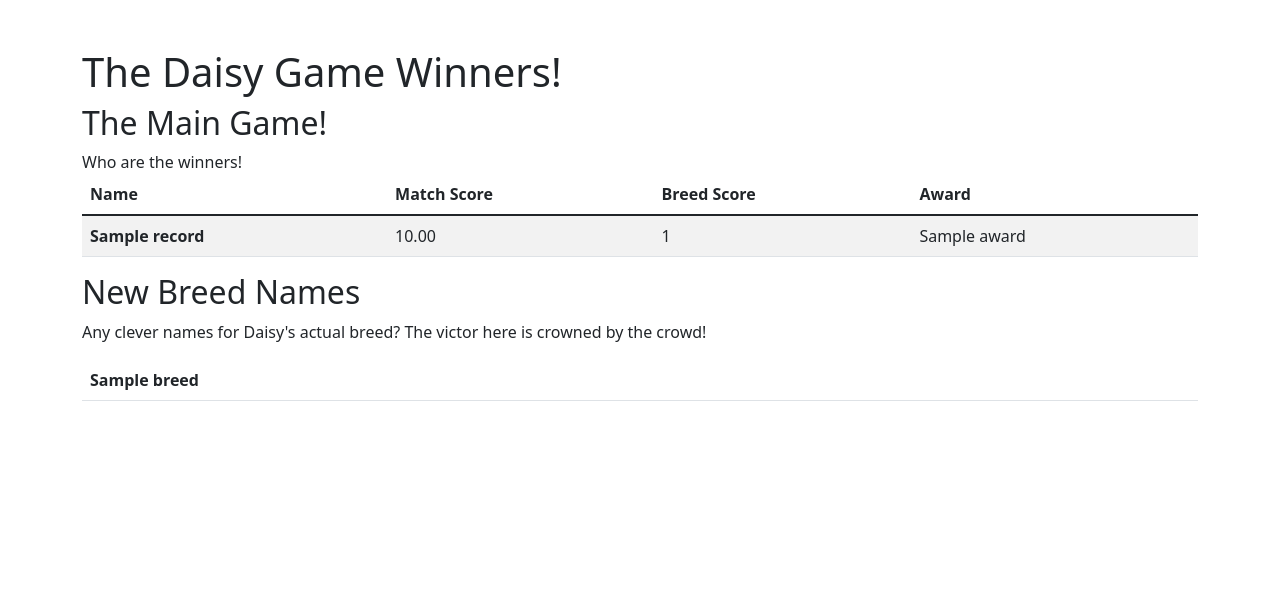
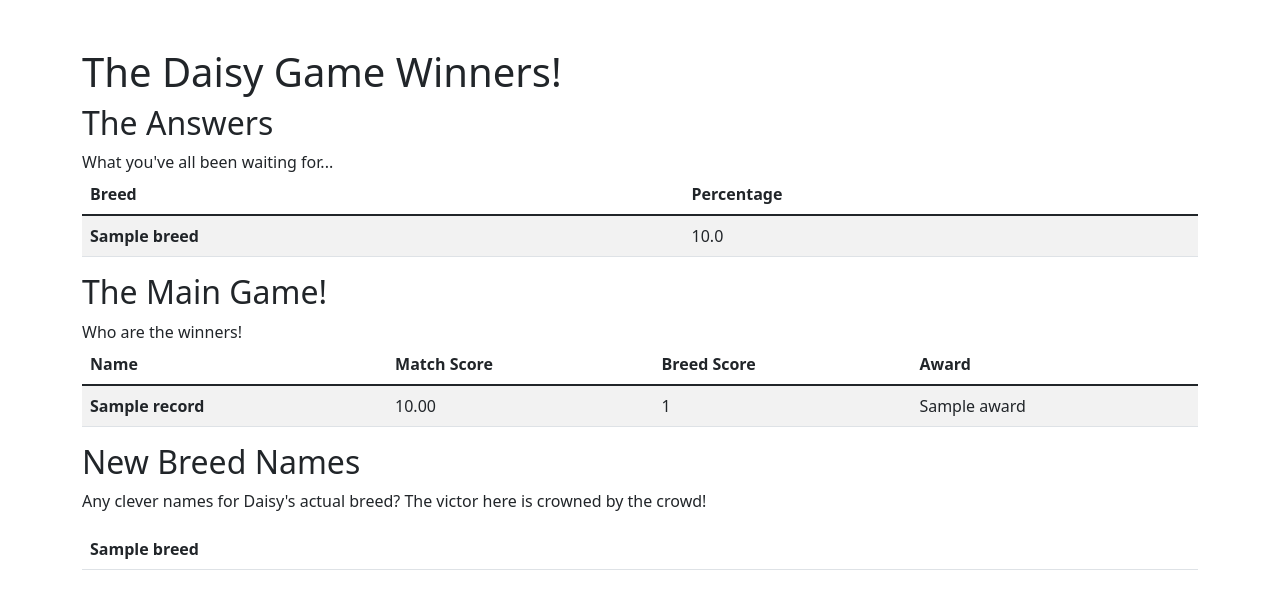
Before and after one commit to WardLT/daisy-game, a Flask app: template templates/results.html in a window 1280 px wide. Shown: the top 609 px of the page. Run offline with Flask 2, Linux system fonts and the light colour scheme; the template is opened without the code that fills it: most values are stand-ins (such as "Sample title", 1, 10 or a date in 2020); lists and menus that the app fills with data are empty.

Commit message:
Add the answer to the results page

```diff
--- a/templates/home.html
+++ b/templates/home.html
@@ -90,8 +90,6 @@
         <button type="submit" class="btn btn-primary mb-3">Submit</button>
 
     </form>
-
-
 </main>
 </body>
 </html>
--- a/templates/results.html
+++ b/templates/results.html
@@ -17,6 +17,23 @@
 <!-- Begin page content -->
 <main role="main" class="container">
     <h1 class="mt-5">The Daisy Game Winners!</h1>
+
+    <h2>The Answers</h2>
+
+    What you've all been waiting for...
+
+    <table class="table table-striped">
+        <thead>
+            <th scope="col">Breed</th>
+            <th scope="col">Percentage</th>
+        </thead>
+        {% for breed, amount in answer.items() %}
+        <tr>
+            <th scope="row">{{breed}}</th>
+            <td>{{"%.1f" | format(amount)}}</td>
+        </tr>
+        {% endfor %}
+    </table>
 
     <h2>The Main Game!</h2>
 
```
